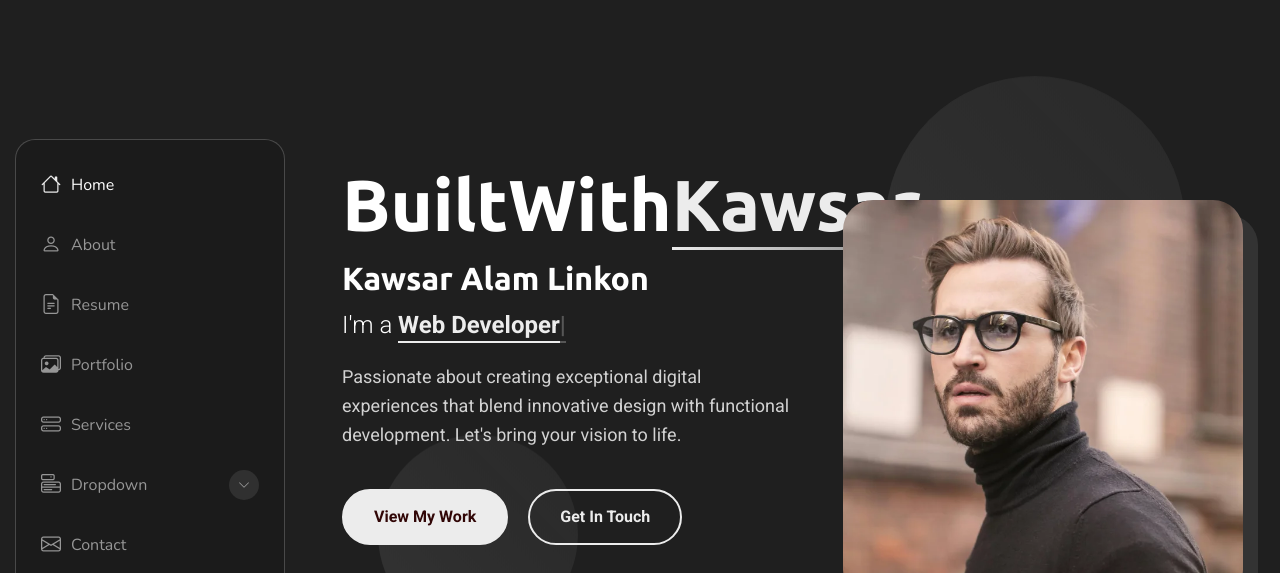
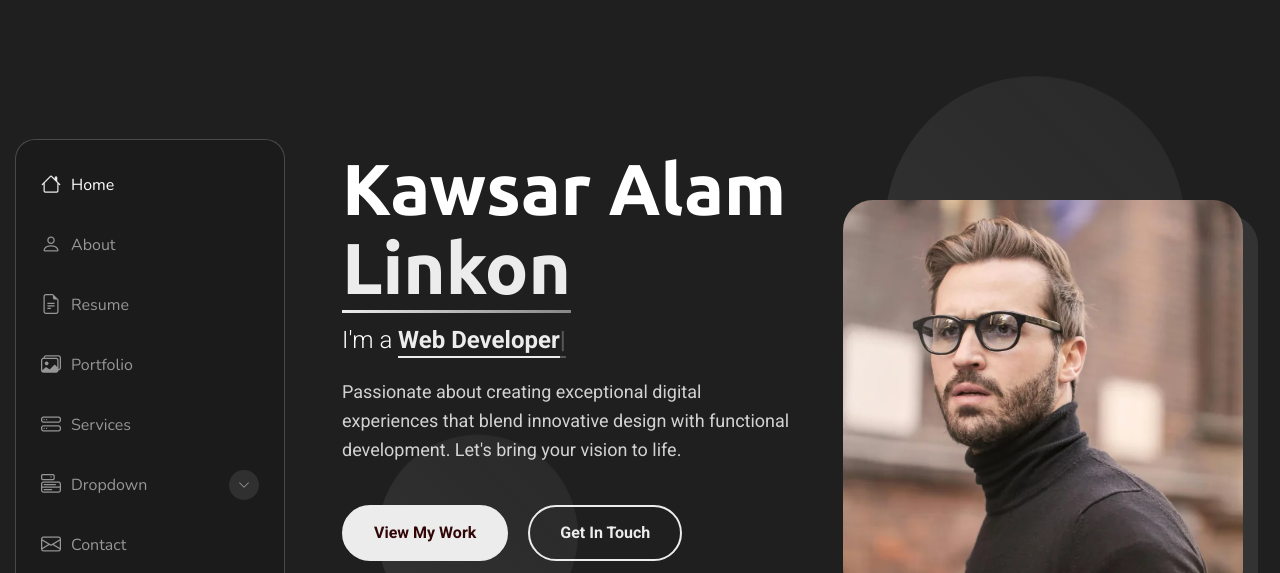
Before and after one commit to KawsarAlamDev/portfolio, a plain HTML site: page index.html in a window 1280 px wide. Shown: the top 573 px of the page. Drawn offline with nearby package versions, Linux system fonts and the light colour scheme.

Commit message:
index.html

```diff
--- a/index.html
+++ b/index.html
@@ -99,8 +99,8 @@
 
             <div class="col-lg-6" data-aos="fade-right" data-aos-delay="100">
               <div class="hero-text">
-                <h1>BuiltWith<span class="accent-text">Kawsar</span></h1>
-                <h2>Kawsar Alam Linkon</h2>
+                <h1>Kawsar Alam <span class="accent-text">Linkon</span></h1>
+                <!-- <h2>Kawsar Alam Linkon</h2> -->
                 <p class="lead">I'm a <span class="typed" data-typed-items="UI/UX Designer, Web Developer, Brand Strategist, Creative Director"></span></p>
                 <p class="description">Passionate about creating exceptional digital experiences that blend innovative design with functional development. Let's bring your vision to life.</p>
 
```
